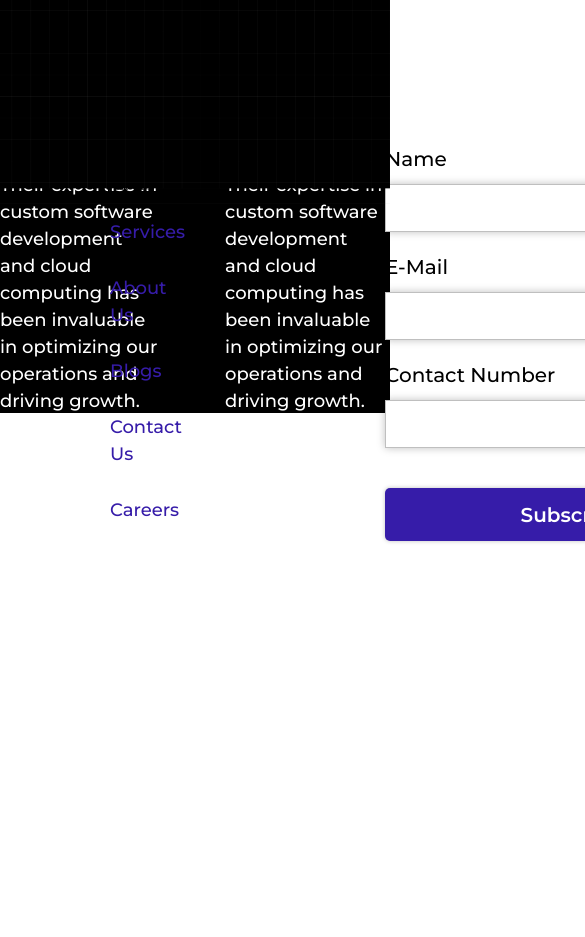
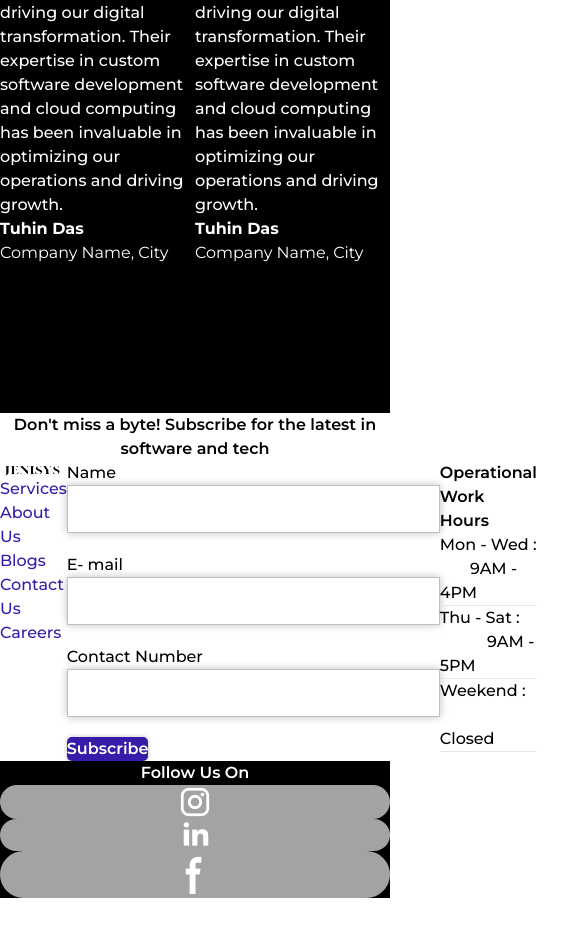
Before and after one commit to Jenisys-in/Jenisys, a React (Vite) app: page / in a window 390 px wide. Shown: the part 2500-3437 px from the top of the page, 585 px wide, since content can reach past the window. After the commit the page ends 3398 px from the top, so only its background shows below. Built offline with nearby package versions, Linux system fonts and the light colour scheme; the HTML template or start-up script is replaced by a standard one; a web font is replaced by a local one.

Commit message:
homepage md fixed

```diff
--- a/src/components/Homepage.jsx
+++ b/src/components/Homepage.jsx
@@ -5,7 +5,7 @@ import animationData from "./AnimationLottie.json";
 
 const Home = () => {
   return (
-    <div className="mt-[85px] flex-col relative  snap-mandatory md:w-screen ">
+    <div className="mt-[85px] flex-col relative w-screen snap-mandatory md:w-screen ">
       <div className="section black-section">
         <div className="w-screen md:w-screen px-[10px] relative md:h-screen h-[500px]  bg-white snap-start  md:flex px-[50px] md:px-[70px] 3xl:pt-[150px] md:pt-[45px] 3xl:pt-[45px] 3xl:gap-8 md:gap-8 3xl:mx-[150px]">
           <div>
@@ -215,14 +215,14 @@ const Home = () => {
                 src="../img/shield.png"
                 className="w-[52px] h-[52px] absolute left-[100px] -top-[28px]"
               />
-              <h1 className="text-center font-semibold font-['Montserrat'] text-[20px] pt-[75px]">
+              <h1 className="text-center font-semibold font-['Montserrat'] md:text-[20px] md:pt-[75px]">
                 Maintenance, Support<br></br>& Cybersecurity
               </h1>
-              <h1 className="text-center  font-['Montserrat'] text-[16px] pt-[20px] px-[25px]">
+              <h1 className="text-center  font-['Montserrat'] md:text-[16px] md:pt-[20px] md:px-[25px]">
                 It involves updates, user assistance, & protection against cyber
                 threats to maintain system integrity and user trust.
               </h1>
-              <button className=" shadow-[6px_7px_4px_rgba(0,0,0,0.25)] mx-[53px] mt-[25px] bg-[#7526FE] text-white w-[147px] h-[49px] text-[20px] font-['Montserrat'] font-semibold rounded-[4px] ">
+              <button className=" shadow-[6px_7px_4px_rgba(0,0,0,0.25)] md:mx-[53px] mt-[25px] bg-[#7526FE] text-white w-[147px] h-[49px] text-[20px] font-['Montserrat'] font-semibold rounded-[4px] ">
                 Read More
               </button>
             </div>
@@ -232,62 +232,62 @@ const Home = () => {
       <div className="section black-section">
       <div className="bg-black w-screen h-screen text-white md:mt-[400px] md:pl-[50px]">
 
-        <h1 className="text-white font-['Montserrat']  text-[32px] font-bold md:pt-[50px] ">
+        <h1 className="text-white font-['Montserrat']  md:text-[32px] font-bold md:pt-[50px] ">
         Testimonials
         </h1>
-        <h1 className="text-white font-['Montserrat']  text-[40px] font-semibold md:pt-[10px] md:w-[1115px] ">
+        <h1 className="text-white font-['Montserrat']  md:text-[40px] font-semibold md:pt-[10px] md:w-[1115px] ">
         Our positive feedbacks from clients highlight our abilities in delivering outstanding results
         </h1>
-        <div className="flex-row flex md:mt-[30px]">
-            <div className="flex-col">
-              <h1 className="relative text-white font-['Montserrat']  text-[18px] font-medium ">
+        <div className="md:flex-row flex md:mt-[30px]">
+            <div className="md:flex-col">
+              <h1 className="relative text-white font-['Montserrat']  md:text-[18px] font-medium ">
                 Jenisys has been an incredible partner in driving our digital
                 <br></br>transformation. Their expertise in custom software
                 development<br></br>and cloud computing has been invaluable in
                 optimizing our<br></br>operations and driving growth.
               </h1>
-              <h1 className="relative text-white font-['Montserrat'] text-[28px] font-bold md:ml-[80px] ">
+              <h1 className="relative text-white font-['Montserrat'] md:text-[28px] font-bold md:ml-[80px] ">
                 Tuhin Das
               </h1>
-              <h1 className="relative text-white font-['Montserrat'] text-[20px] 3xl:bottom-[650px] md:ml-[80px]">
+              <h1 className="relative text-white font-['Montserrat'] md:text-[20px] 3xl:bottom-[650px] md:ml-[80px]">
                 Company Name, City
               </h1>
-              <h1 className="relative text-white font-['Montserrat']  text-[18px] font-medium md:mt-[30px] ">
+              <h1 className="relative text-white font-['Montserrat']  md:text-[18px] font-medium md:mt-[30px] ">
                  Jenisys has been an incredible partner in driving our digital
                 <br></br>transformation. Their expertise in custom software
                 development<br></br>and cloud computing has been invaluable in
                 optimizing our<br></br>operations and driving growth.
               </h1>
-              <h1 className="relative text-white font-['Montserrat'] text-[28px] 3xl:bottom-[560px] font-bold md:ml-[80px]">
+              <h1 className="relative text-white font-['Montserrat'] md:text-[28px] 3xl:bottom-[560px] font-bold md:ml-[80px]">
                 Tuhin Das
               </h1>
-              <h1 className="relative text-white font-['Montserrat'] text-[20px] 3xl:bottom-[560px] md:ml-[80px]">
+              <h1 className="relative text-white font-['Montserrat'] md:text-[20px] 3xl:bottom-[560px] md:ml-[80px]">
                 Company Name, City
               </h1>
             </div>
-            <div className="flex-col pl-[60px]">
-            <h1 className="relative text-white font-['Montserrat']  text-[18px] font-medium ">
+            <div className="md:flex-col md:pl-[60px]">
+            <h1 className="relative text-white font-['Montserrat']  md:text-[18px] font-medium ">
               Jenisys has been an incredible partner in driving our digital
                 <br></br>transformation. Their expertise in custom software
                 development<br></br>and cloud computing has been invaluable in
                 optimizing our<br></br>operations and driving growth.
               </h1>
-              <h1 className="relative text-white font-['Montserrat'] text-[28px]  font-bold md:ml-[80px]">
+              <h1 className="relative text-white font-['Montserrat'] md:text-[28px]  font-bold md:ml-[80px]">
                 Tuhin Das
               </h1>
-              <h1 className="relative text-white font-['Montserrat'] text-[20px]  absolute md:ml-[80px]">
+              <h1 className="relative text-white font-['Montserrat'] md:text-[20px]  absolute md:ml-[80px]">
                 Company Name, City
               </h1>
-              <h1 className="relative text-white font-['Montserrat']  text-[18px] font-medium md:mt-[30px] ">
+              <h1 className="relative text-white font-['Montserrat']  md:text-[18px] font-medium md:mt-[30px] ">
                 Jenisys has been an incredible partner in driving our digital
                 <br></br>transformation. Their expertise in custom software
                 development<br></br>and cloud computing has been invaluable in
                 optimizing our<br></br>operations and driving growth.
               </h1>
-              <h1 className="relative text-white font-['Montserrat'] text-[28px]  font-bold md:ml-[80px]">
+              <h1 className="relative text-white font-['Montserrat'] md:text-[28px]  font-bold md:ml-[80px]">
                 Tuhin Das
               </h1>
-              <h1 className="relative text-white font-['Montserrat'] text-[20px] md:ml-[80px] ">
+              <h1 className="relative text-white font-['Montserrat'] md:text-[20px] md:ml-[80px] ">
                 Company Name, City
               </h1>
             </div>
@@ -295,158 +295,103 @@ const Home = () => {
 
       </div>
       </div>
-
-      <div className="section black-section">
-        <footer className="absolute -bottom-[175px] justify-center 3xl:mx-[180px] md:-bottom-[600px] w-screen">
-          <h1 className="font-['Montserrat'] font-semibold text-[40px] text-center px-[260px] mb-[30px]">
-            Don't miss a byte! Subscribe for the latest in software and tech
-          </h1>
-          <div className="flex flex-row ">
-            <div className="flex flex-col pl-[100px] pt-[10px] ">
+      <div className="section white-section">
+        <div className="bg-white font-['Montserrat'] justify-center items-center md:mt-[30px] w-screen md:mb-[50px]">
+        <h1 className="md:text-[40px] font-semibold text-center md:px-[270px]">Don't miss a byte! Subscribe for the latest in software and tech</h1>
+        <div className="flex flex-row md:mt-[40px]">
+          <div className="md:flex-col md:ml-[100px] md:w-1/3 ">
           <img
           src="../img/Jenisys Hero.png"
-                className="w-[172px] h-[50px] mb-[20px]"
+          className="md:w-[172px] md:h-[50px] md:mb-[20px]   "
           />
           <a
-                className="text-[#361CA9] font-['Montserrat'] font-medium text-[18px] mb-[5px] pl-[10px]"
+          className="text-[#361CA9] font-['Montserrat'] font-medium md:text-[18px] md:pb-[0px]"
           href="#services"
-              >
-                Services
+          >Services
+          </a> <br></br>
+          <a
+          className="text-[#361CA9] font-['Montserrat'] font-medium md:text-[18px] md:mt-[5px] "
+          href="#"
+          >About Us
+          </a> <br></br>
+          <a
+          className="text-[#361CA9] font-['Montserrat'] font-medium md:text-[18px] md:mb-[5px] "
+          href="#"
+          >Blogs
+          </a> <br></br>
+          <a
+          className="text-[#361CA9] font-['Montserrat'] font-medium md:text-[18px] md:mb-[5px] "
+          href="#"
+          >Contact Us
+          </a> <br></br>
+          <a
+          className="text-[#361CA9] font-['Montserrat'] font-medium md:text-[18px] md:mb-[5px] "
+          href="#"
+          >Careers
           </a>
-              <br></br>
-              <a
-                className="text-[#361CA9] font-['Montserrat'] font-medium text-[18px] mb-[5px]  pl-[10px]"
-                href="#"
-              >
-                About Us
-              </a>
-              <br></br>
-              <a
-                className="text-[#361CA9] font-['Montserrat'] font-medium text-[18px] mb-[5px]  pl-[10px]"
-                href="#"
-              >
-                Blogs
-              </a>
-              <br></br>
-              <a
-                className="text-[#361CA9] font-['Montserrat'] font-medium text-[18px] mb-[5px]  pl-[10px]"
-                href="contact"
-              >
-                Contact Us
-              </a>
-              <br></br>
-              <a
-                className="text-[#361CA9] font-['Montserrat'] font-medium text-[18px] mb-[5px]  pl-[10px]"
-                href="#"
-              >
-                Careers
-              </a>
-              <br></br>
+
           </div>
-            <div className="flex flex-col relative pl-[200px] pt-[5px]">
-              <h1 className="font-['Montserrat'] font-medium text-[20px] mb-[10px]">
+          <div className="md:flex-col md:w-1/3 md:pr-[500px]">
+          <h1 className="font-['Montserrat'] font-medium md:text-[20px] md:mb-[10px] md:w-[96px]">
           Name
           </h1>
-              <input className="w-[373px] h-[48px] pl-[10px] shadow-[0px_0px_8px_rgba(0,0,0,0.25)] border-[rgba(0,0,0,0.25)] border-[0.5px] mb-[20px]" />
-              <h1 className="font-['Montserrat'] font-medium text-[20px] mb-[10px]">
-                E-Mail
+          <input className="w-[373px] h-[48px]  shadow-[0px_0px_8px_rgba(0,0,0,0.25)] border-[rgba(0,0,0,0.25)] border-[0.5px] mb-[20px]" />
+          <h1 className="font-['Montserrat'] font-medium md:text-[20px] md:mb-[10px] md:w-[96px] ">
+          E- mail
           </h1>
-              <input className="w-[373px] h-[48px] pl-[10px] shadow-[0px_0px_8px_rgba(0,0,0,0.25)] border-[rgba(0,0,0,0.25)] border-[0.5px] mb-[20px]" />
-              <h1 className="font-['Montserrat'] font-medium text-[20px] mb-[10px]">
+          <input className="w-[373px] h-[48px]  shadow-[0px_0px_8px_rgba(0,0,0,0.25)] border-[rgba(0,0,0,0.25)] border-[0.5px] mb-[20px]" />
+          <h1 className="font-['Montserrat'] font-medium md:text-[20px] md:mb-[10px] md:w-[266px] ">
           Contact Number
           </h1>
-              <input className="w-[373px] h-[48px] pl-[10px] shadow-[0px_0px_8px_rgba(0,0,0,0.25)] border-[rgba(0,0,0,0.25)] border-[0.5px] mb-[40px]" />
-              <button className=" bg-[#361CA9] text-white w-[373px] h-[53px] text-[20px] font-['Montserrat'] font-semibold rounded-[5px] shadow-[0px_0px_4px_rgba(0,0,0,0.25)]">
+          <input className="w-[373px] h-[48px]  shadow-[0px_0px_8px_rgba(0,0,0,0.25)] border-[rgba(0,0,0,0.25)] border-[0.5px] mb-[20px]" />
+          <button className=" bg-[#361CA9] text-white md:w-[373px] md:h-[53px] md:text-[20px] font-['Montserrat'] font-semibold rounded-[5px] shadow-[0px_0px_4px_rgba(0,0,0,0.25)]">
           Subscribe
           </button>
           </div>
-            <div className="flex flex-col pt-[20px] pl-[200px]">
-              <h1 className="font-['Montserrat'] font-semibold text-[20px] pb-[30px]">
+          <div className="md:flex-col md:ml-[00px] md:pl-[50px] md:w-1/3 ">
+          <h1 className="font-['Montserrat'] font-semibold md:text-[20px] md:pb-[30px]">
           Operational Work Hours
           </h1>
-
-              <h1 className="font-['Montserrat'] font-medium text-[16px] pl-[30px] pb-[10px]">
+          <h1 className="font-['Montserrat'] font-medium md:text-[16px] md:pl-[30px] md:pb-[10px] md:w-[255px]">
                 Mon - Wed : &nbsp;&nbsp;&nbsp;&nbsp;&nbsp;&nbsp; 9AM - 4PM
               </h1>
-              <hr className="pt-[20px] ml-[25px]" />
-              <h1 className="font-['Montserrat'] font-medium text-[16px] pl-[30px] pb-[10px]">
+              <hr className="md:pt-[20px] md:ml-[15px] md:w-[255px]" />
+              <h1 className="font-['Montserrat'] font-medium md:text-[16px] md:pl-[30px] md:pb-[10px]">
                 Thu - Sat :
                 &nbsp;&nbsp;&nbsp;&nbsp;&nbsp;&nbsp;&nbsp;&nbsp;&nbsp;&nbsp; 9AM
                 - 5PM
               </h1>
-              <hr className="pt-[20px] ml-[25px]" />
-              <h1 className="font-['Montserrat'] font-medium text-[16px] pl-[30px] pb-[10px]">
+              <hr className="md:pt-[20px] md:ml-[15px] md:w-[255px]" />
+              <h1 className="font-['Montserrat'] font-medium md:text-[16px] md:pl-[30px] md:pb-[10px]">
                 Weekend :
                 &nbsp;&nbsp;&nbsp;&nbsp;&nbsp;&nbsp;&nbsp;&nbsp;&nbsp;&nbsp;&nbsp;&nbsp;&nbsp;
                 &nbsp;&nbsp; Closed
               </h1>
-              <hr className="pt-[20px] ml-[25px]" />
+              <hr className="md:pt-[20px] md:ml-[15px] md:w-[255px]" />
+          </div>
+        </div>
+        </div>
+      </div>
+      <div className="w-screen bg-black md:h-[210px] justify-center items-center">
+
+      <h1 className=" font-['Montserrat'] font-semibold md:text-[26px] text-center text-white md:pt-[30px]" >
+        Follow Us On
+       </h1>
+       <div className="md:flex md:flex-row justify-center items-center md:gap-8 md:mt-[20px]" >
+       <div className="bg-[#A3A3A3] md:h-[50px] md:w-[50px] rounded-full flex justify-center items-center">
+        <img src="../img/mdi_instagram.png" className="md:h-[34px] md:w-[34px]" />
+        </div>
+        <div className="bg-[#A3A3A3] md:h-[50px] md:w-[50px] rounded-full flex justify-center items-center">
+        <img src="../img/Linkedin 2.png" className="md:h-[34px] md:w-[34px]" />
+        </div>
+        <div className="bg-[#A3A3A3] md:h-[50px] md:w-[50px] rounded-full flex justify-center items-center">
+        <img src="../img/facebook.png" className="md:h-[34px] md:w-[34px]" />
         </div>
        </div>
 
-          <img
-            src="../img/Group 23.png"
-            className="w-full h-[215px] absolute top-[600px]"
-          />
-          <h1 className="absolute font-['Montserrat'] font-semibold text-[26px] left-[600px] -bottom-[120px] text-white">
-            Follow Us On
-          </h1>
-          <div className="bg-[#A3A3A3] absolute h-[50px] w-[50px] rounded-full left-[595px] -bottom-[185px] z-1"></div>
-          <div className="bg-[#A3A3A3] absolute h-[50px] w-[50px] rounded-full left-[675px] -bottom-[185px] z-1"></div>
-          <div className="bg-[#A3A3A3] absolute h-[50px] w-[50px] rounded-full left-[753px] -bottom-[185px] z-1"></div>
-          <a href="https://www.instagram.com/jenisys.in/ " target="_blank">
-            <img
-              src="../img/mdi_instagram.png"
-              className="absolute left-[600px] -bottom-[180px] h-[40px] w-[40px]"
-            />
-          </a>
-          <a href="#">
-            <img
-              src="../img/facebook.png"
-              className="absolute left-[760px] -bottom-[180px] h-[40px] w-[40px]"
-            />
-          </a>
-          <a href="https://www.linkedin.com/company/jenisys/" target="_blank">
-            <img
-              src="../img/LinkedIn 2.png"
-              className="absolute left-[680px] -bottom-[180px] h-[40px] w-[40px]"
-            />
-          </a>
-          <h1 className="absolute font-['Montserrat'] font-semibold text-[14px] left-[550px] -bottom-[250px] mb-[20px] text-white">
-            Copyright © 2024 Jenisys. All rights reserved.
-          </h1>
-        </footer>
-        <div className=" absolute hidden section black-section 3xl:block mt-[200px] w-screen">
-          <img src="../img/Group 23.png" className="w-screen h-[250px] " />
-          <h1 className="absolute z-10 font-['Montserrat'] font-semibold text-[26px] left-[770px] bottom-[165px] text-white">
-            Follow Us On
-          </h1>
-          <div className="bg-[#A3A3A3] absolute h-[50px] w-[50px] rounded-full left-[735px] bottom-[95px] z-1"></div>
-          <div className="bg-[#A3A3A3] absolute h-[50px] w-[50px] rounded-full left-[835px] bottom-[95px] z-1"></div>
-          <div className="bg-[#A3A3A3] absolute h-[50px] w-[50px] rounded-full left-[933px] bottom-[95px] z-1"></div>
-          <a href="https://www.instagram.com/jenisys.in/ " target="_blank">
-            <img
-              src="../img/mdi_instagram.png"
-              className="absolute left-[740px] bottom-[100px] h-[40px] w-[40px]"
-            />
-          </a>
-          <a href="#">
-            <img
-              src="../img/facebook.png"
-              className="absolute left-[840px] bottom-[100px] h-[40px] w-[40px]"
-            />
-          </a>
-          <a href="https://www.linkedin.com/company/jenisys/" target="_blank">
-            <img
-              src="../img/LinkedIn 2.png"
-              className="absolute left-[938px] bottom-[100px] h-[40px] w-[40px]"
-            />
-          </a>
-          <h1 className="absolute font-['Montserrat'] font-semibold text-[20px] left-[640px] bottom-[20px] mb-[20px] text-white">
-            Copyright © 2024 Jenisys. All rights reserved.
-          </h1>
       </div>
-      </div>
+
+
     </div>
   );
 };
```
Lines whose indentation alone changed are shown as unchanged.
